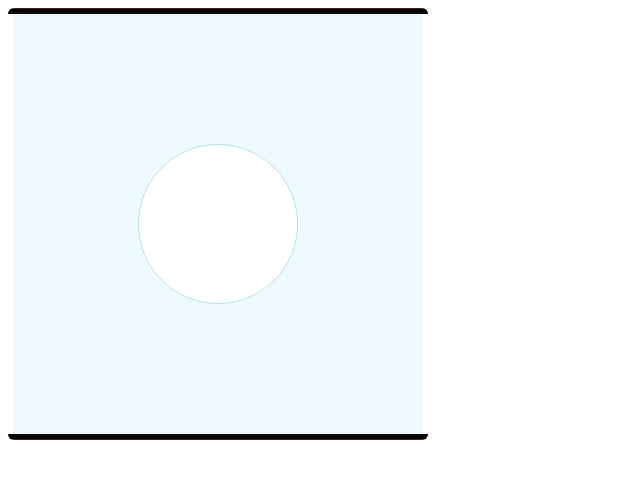
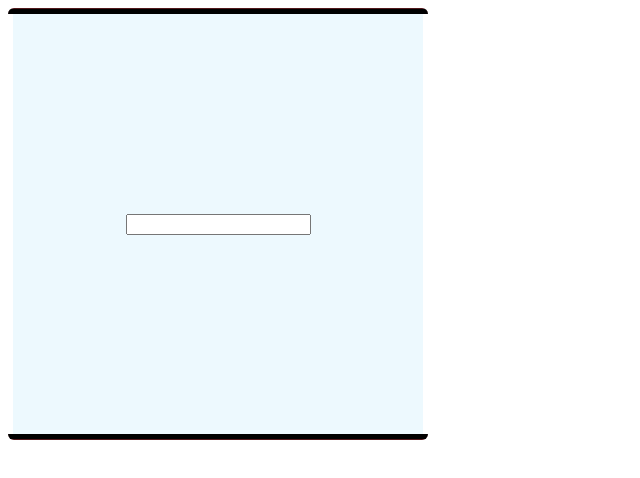
Before and after one commit to woliveiras/pokedex, a React (Create React App) app: page / in a window 1280 px wide. Both pictures are taken after a click on the button 218 px from the left and 14 px from the top of the page. Shown: the top 478 px of the page, without its empty margins (0-640 px from the left). Built offline with nearby package versions, Linux system fonts and the light colour scheme.

Commit message:
Add render conditional

```diff
--- a/src/App.js
+++ b/src/App.js
@@ -15,6 +15,20 @@ class App extends Component {
     })
   }
 
+  renderActionButton = () => {
+    if (this.state.isVisorActive) {
+      return (
+        <input type="text" />
+      )
+    }
+    return (
+      <button
+        className="visor__action-button"
+        onClick={this.toggleVisor}>
+      </button>
+    )
+  }
+
   render() {
     return (
       <div className="pokedex">
@@ -22,10 +36,7 @@ class App extends Component {
         <div
           className="visor"
           style={{ height: this.state.isVisorActive ? '420px' : '' }}>
-          <button
-            className="visor__action-button"
-            onClick={ this.toggleVisor }>
-          </button>
+          { this.renderActionButton() }
         </div>
         <div className="bottom-bar"></div>
       </div>
```
